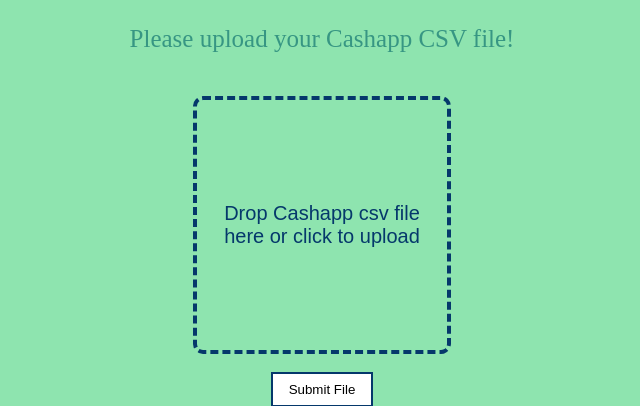
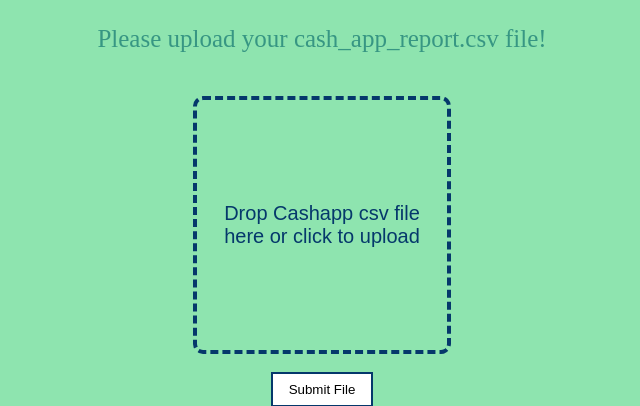
Before and after one commit to bryangia/cashapp-transaction-tracker, a PHP site: page / in a window 1280 px wide. Shown: the part 233-639 px from the top of the page, without its empty margins (318-958 px from the left). Run offline with PHP 8.4, Linux system fonts and the light colour scheme.

Commit message:
changing instructions

```diff
--- a/index.php
+++ b/index.php
@@ -10,7 +10,7 @@
     </div>
     <div style= "text-align: center">
         <form action="" method="post" enctype="multipart/form-data">
-        <p class = "upload-file"> Please upload your Cashapp CSV file! </p><br>
+        <p class = "upload-file"> Please upload your cash_app_report.csv file! </p><br>
             <div class="drop-zone">
                 <span class="drop-zone__prompt">Drop Cashapp csv file here or click to upload</span>
                 <input type="file" name="csv_file" id="csv_file" class="drop-zone__input">
```
